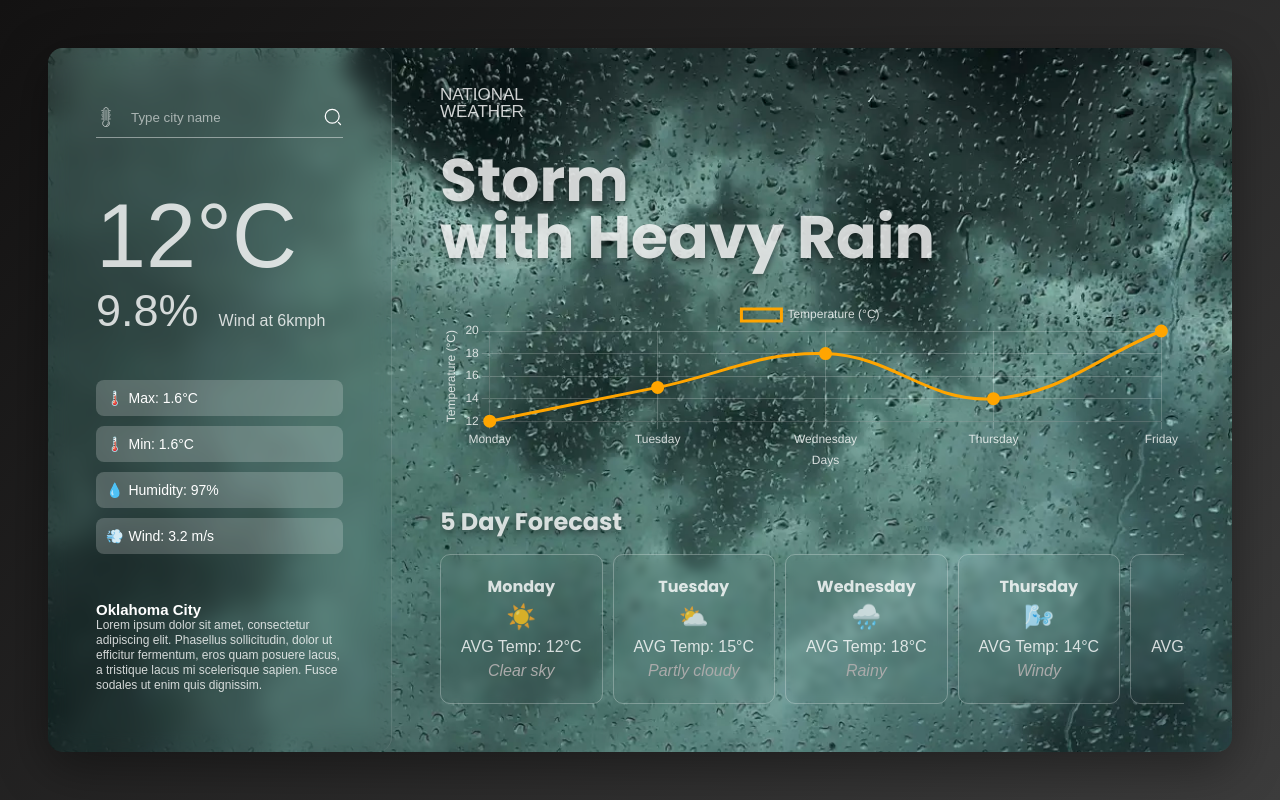
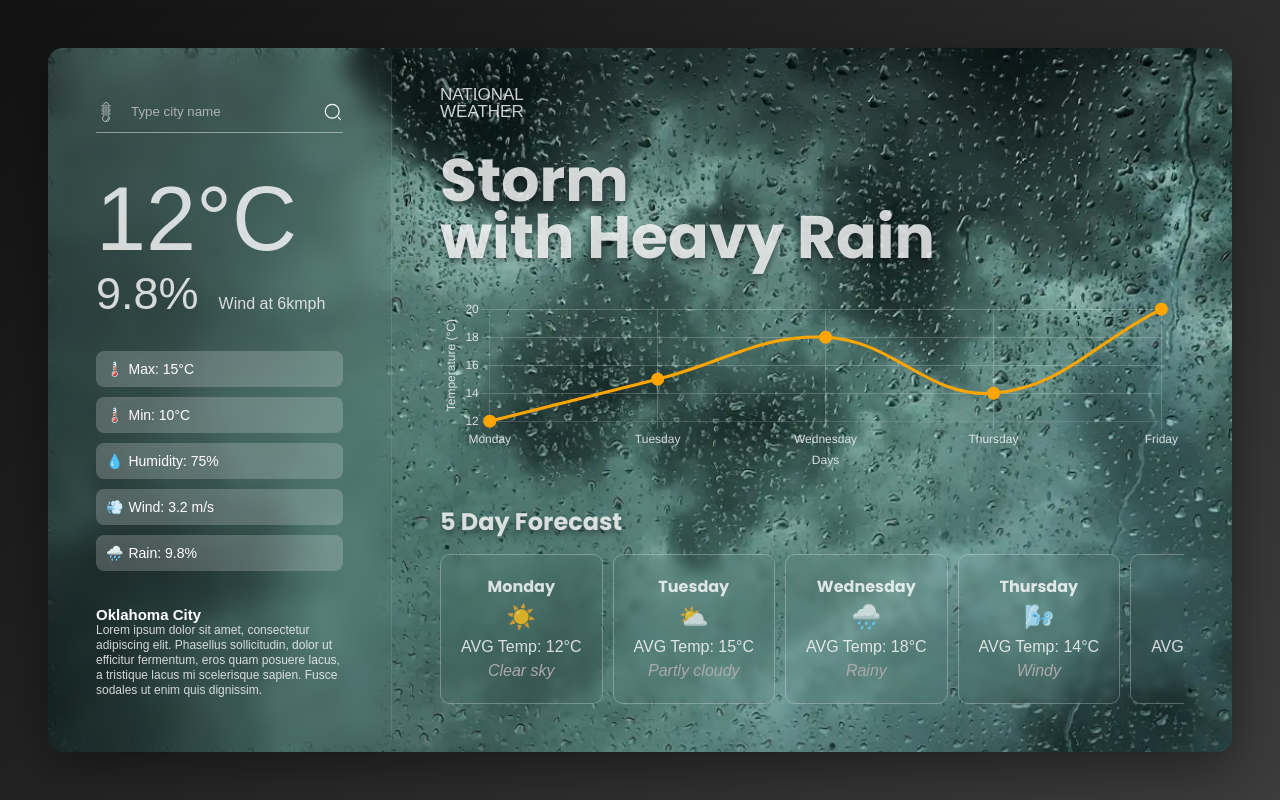
Before and after one commit to eleandro22/weather-app, a React (Vite) app: page / in a window 1280 px wide. Built offline with nearby package versions, Linux system fonts and the light colour scheme; a web font is replaced by a local one.

Commit message:
dymmy content json

```diff
--- a/src/Layouts/Layout/Sidebar/Sidebar.jsx
+++ b/src/Layouts/Layout/Sidebar/Sidebar.jsx
@@ -2,13 +2,31 @@ import SearchForm from "../Sidebar/components/SearchForm/SearchForm";
 import CityDescription from "../Sidebar/components/CityDescription/CityDescription";
 import Temperature from "../Sidebar/components/Temperature/Temperature";
 import WeatherDetails from "../Sidebar/components/WeatherDetails/WeatherDetails";
+import TiranaData from "../../../utils/TiranaData.json";
+import { useState, useEffect } from "react";
 
 const Sidebar = () => {
+  const [weatherData, setWeatherData] = useState(null);
+
+  useEffect(() => {
+    setWeatherData(TiranaData);
+  }, []);
+
+  if (!weatherData) {
+    return <div>Loading...</div>;
+  }
+
   return (
     <div className="sidebar">
       <SearchForm />
-      <Temperature />
-      <WeatherDetails />
+      <Temperature temperature={weatherData.temperature} />
+      <WeatherDetails
+        maxTemp={weatherData.maxTemp}
+        minTemp={weatherData.minTemp}
+        humidity={weatherData.humidity}
+        windSpeed={weatherData.windSpeed}
+        rainPercentage={weatherData.rainPercentage}
+      />
       <CityDescription />
     </div>
   );
--- a/src/Layouts/Layout/Sidebar/components/Temperature/Temperature.jsx
+++ b/src/Layouts/Layout/Sidebar/components/Temperature/Temperature.jsx
@@ -1,7 +1,7 @@
-const Temperature = () => {
+const Temperature = ({ temperature }) => {
   return (
     <div className="temperature-container">
-      <h3>12°C</h3>
+      <h3>{temperature}°C</h3>
       <div className="rough-details">
         <p className="rain-percentage">9.8%</p>
         <p className="wind-description">Wind at 6kmph</p>
--- a/src/Layouts/Layout/Sidebar/components/WeatherDetails/WeatherDetails.jsx
+++ b/src/Layouts/Layout/Sidebar/components/WeatherDetails/WeatherDetails.jsx
@@ -1,33 +1,45 @@
-const WeatherDetails = () => {
+const WeatherDetails = ({
+  maxTemp,
+  minTemp,
+  humidity,
+  windSpeed,
+  rainPercentage,
+}) => {
   return (
     <div className="details-container">
       <div className="details-box">
         <span role="img" aria-label="temperature">
           🌡️
         </span>{" "}
-        Max: 1.6°C
+        Max: {maxTemp}°C
       </div>
 
       <div className="details-box">
         <span role="img" aria-label="temperature">
           🌡️
         </span>{" "}
-        Min: 1.6°C
+        Min: {minTemp}°C
       </div>
 
-      {/* */}
       <div className="details-box">
         <span role="img" aria-label="humidity">
           💧
         </span>{" "}
-        Humidity: 97%
+        Humidity: {humidity}%
       </div>
 
       <div className="details-box">
         <span role="img" aria-label="wind">
           💨
         </span>{" "}
-        Wind: 3.2 m/s
+        Wind: {windSpeed} m/s
+      </div>
+
+      <div className="details-box">
+        <span role="img" aria-label="rain">
+          🌧️
+        </span>{" "}
+        Rain: {rainPercentage}%
       </div>
     </div>
   );
--- a/src/pages/HomePage/Forecast/Forecast.scss
+++ b/src/pages/HomePage/Forecast/Forecast.scss
@@ -3,6 +3,7 @@
   grid-template-columns: repeat(5, minmax(max-content, 1fr));
   gap: 10px;
   margin-top: 15px;
+  overflow-x: auto;
 
   &-day {
     border: 1px solid #ffffff45;
--- a/src/pages/HomePage/TemperatureChart/TemperatureChart.jsx
+++ b/src/pages/HomePage/TemperatureChart/TemperatureChart.jsx
@@ -47,6 +47,9 @@ const TemperatureChart = () => {
           color: "rgba(255, 255, 255, 0.8)",
         },
       },
+      legend: {
+        display: false,
+      },
       tooltip: {
         enabled: true,
       },
--- /dev/null
+++ b/src/utils/TiranaData.json
@@ -0,0 +1,9 @@
+{
+  "temperature": 12,
+  "humidity": 75,
+  "windSpeed": 3.2,
+  "rainPercentage": 9.8,
+  "maxTemp": 15,
+  "minTemp": 10,
+  "cityDescription": "Tirana is the capital of Albania."
+}
```
